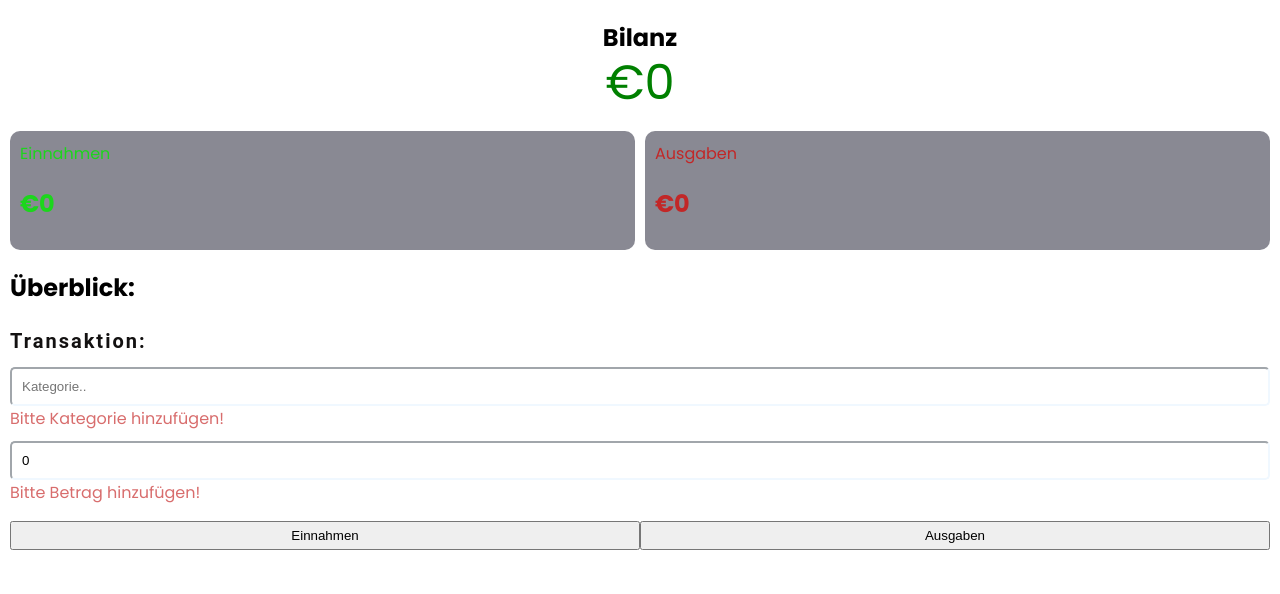
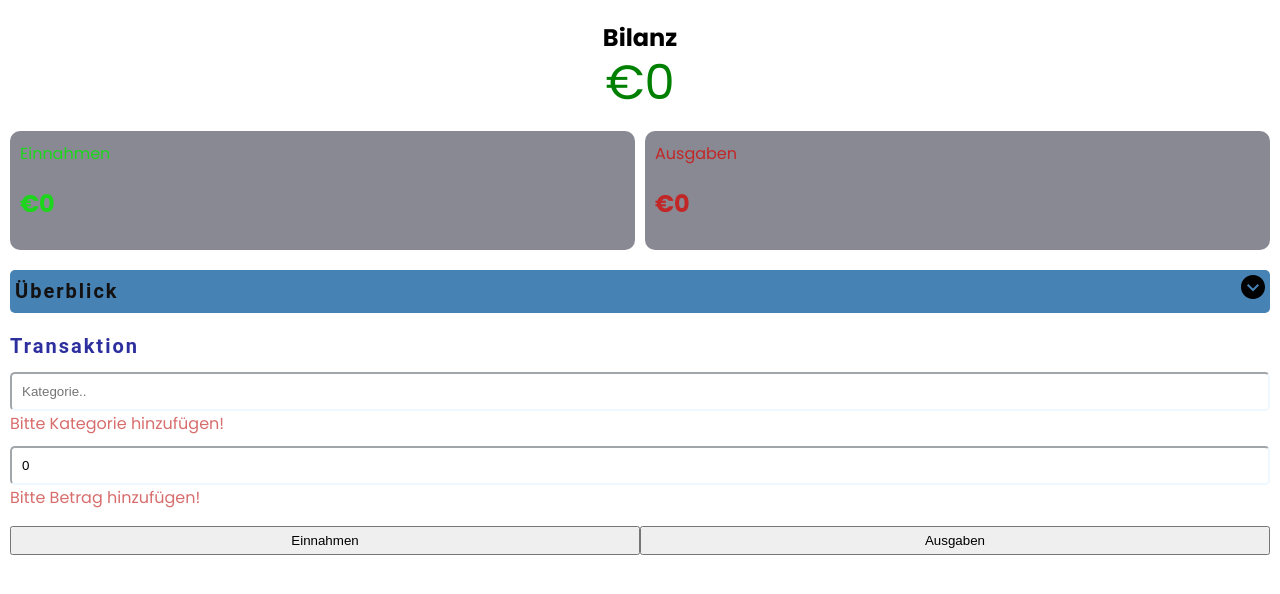
Before and after one commit to Samet91/capstone-project, a React (Vite) app: page / in a window 1280 px wide. Shown: the top 594 px of the page. Built offline with nearby package versions, Linux system fonts and the light colour scheme.

Commit message:
add ArrowIcon

```diff
--- /dev/null
+++ b/src/app/components/Icons/ArrowIcon.tsx
@@ -0,0 +1,17 @@
+import React from 'react'
+
+export default function ActionLinkIcon(
+  props: React.SVGProps<SVGSVGElement>
+): JSX.Element {
+  return (
+    <svg
+      xmlns="http://www.w3.org/2000/svg"
+      width="24"
+      height="24"
+      viewBox="0 0 24 24"
+      {...props}
+    >
+      <path d="M24 12c0-6.627-5.373-12-12-12s-12 5.373-12 12 5.373 12 12 12 12-5.373 12-12zm-18.005-1.568l1.415-1.414 4.59 4.574 4.579-4.574 1.416 1.414-5.995 5.988-6.005-5.988z" />
+    </svg>
+  )
+}
--- a/src/app/components/TransactionForm/TransactionForm.tsx
+++ b/src/app/components/TransactionForm/TransactionForm.tsx
@@ -39,7 +39,7 @@ export default function TransactionForm({
 
   return (
     <div>
-      <H2>Transaktion:</H2>
+      <H2>Transaktion</H2>
       <form>
         <CatContainer>
           <Input
@@ -84,7 +84,7 @@ const H2 = styled.h2`
   line-height: 1.6;
   letter-spacing: 0.1em;
   margin: 0;
-  color: #131111;
+  color: #2d2f9f;
 `
 
 const CatContainer = styled.div`
--- a/src/app/components/TransactionOverview/TransactionOverview.tsx
+++ b/src/app/components/TransactionOverview/TransactionOverview.tsx
@@ -1,5 +1,6 @@
 import React from 'react'
 import styled from 'styled-components'
+import ArrowIcon from '../Icons/ArrowIcon'
 import TrashIcon from '../Icons/TrashIcon'
 
 import type { TransactionProps } from '../TransactionForm/TransactionForm'
@@ -15,7 +16,12 @@ export default function TransactionOverview({
 }: InitialStateType): JSX.Element {
   return (
     <div>
-      <h2>Überblick:</h2>
+      <H2>
+        Überblick{' '}
+        <IconArrow>
+          <ArrowIcon />
+        </IconArrow>{' '}
+      </H2>
 
       <ul>
         {transactions.map((transaction: TransactionProps) => (
@@ -26,7 +32,7 @@ export default function TransactionOverview({
               {' '}
               €{Math.abs(transaction.amount)} ,-
               <Icon>
-              <TrashIcon onClick={() => deleteTransaction(transaction.id)} />
+                <TrashIcon onClick={() => deleteTransaction(transaction.id)} />
               </Icon>
             </span>
           </Li>
@@ -35,6 +41,25 @@ export default function TransactionOverview({
     </div>
   )
 }
+
+const H2 = styled.h2`
+  font-size: 1.25rem;
+  font-family: 'Roboto', 'Helvetica', 'Arial', sans-serif;
+  line-height: 1.6;
+  letter-spacing: 0.1em;
+  margin-top: 20px;
+  color: #131111;
+  background-color: steelblue;
+  padding: 5px;
+  border-radius: 5px;
+  display: grid;
+  grid-template-columns: 1fr 1fr 1fr;
+`
+
+const IconArrow = styled.span`
+  grid-column: 4/5;
+  align-self: center;
+`
 
 const Li = styled.li`
   list-style: none;
@@ -47,7 +72,6 @@ const CategoryTitle = styled.span`
 `
 
 const Icon = styled.div`
-margin-top: 10px;
+  margin-top: 10px;
   display: inline-block;
-
 `
```
Also changed, not shown: src/images/arrow-down.svg (added).
